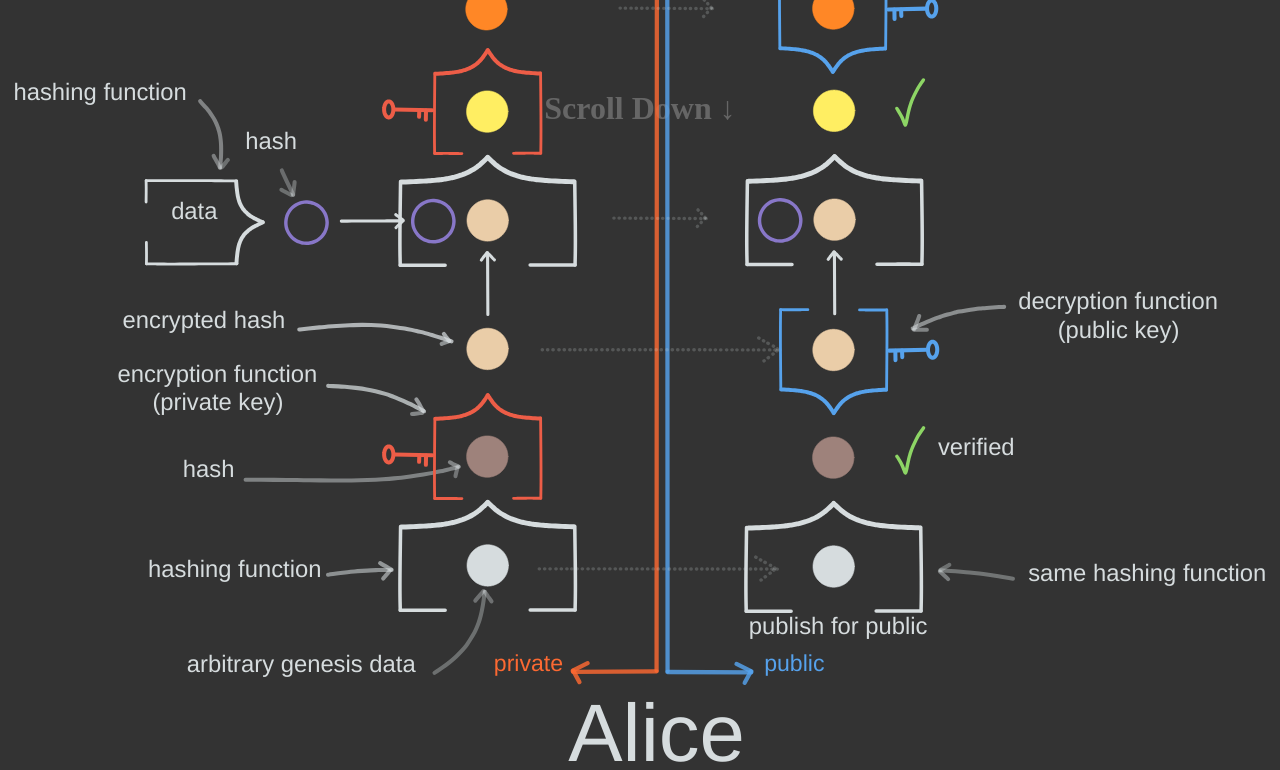
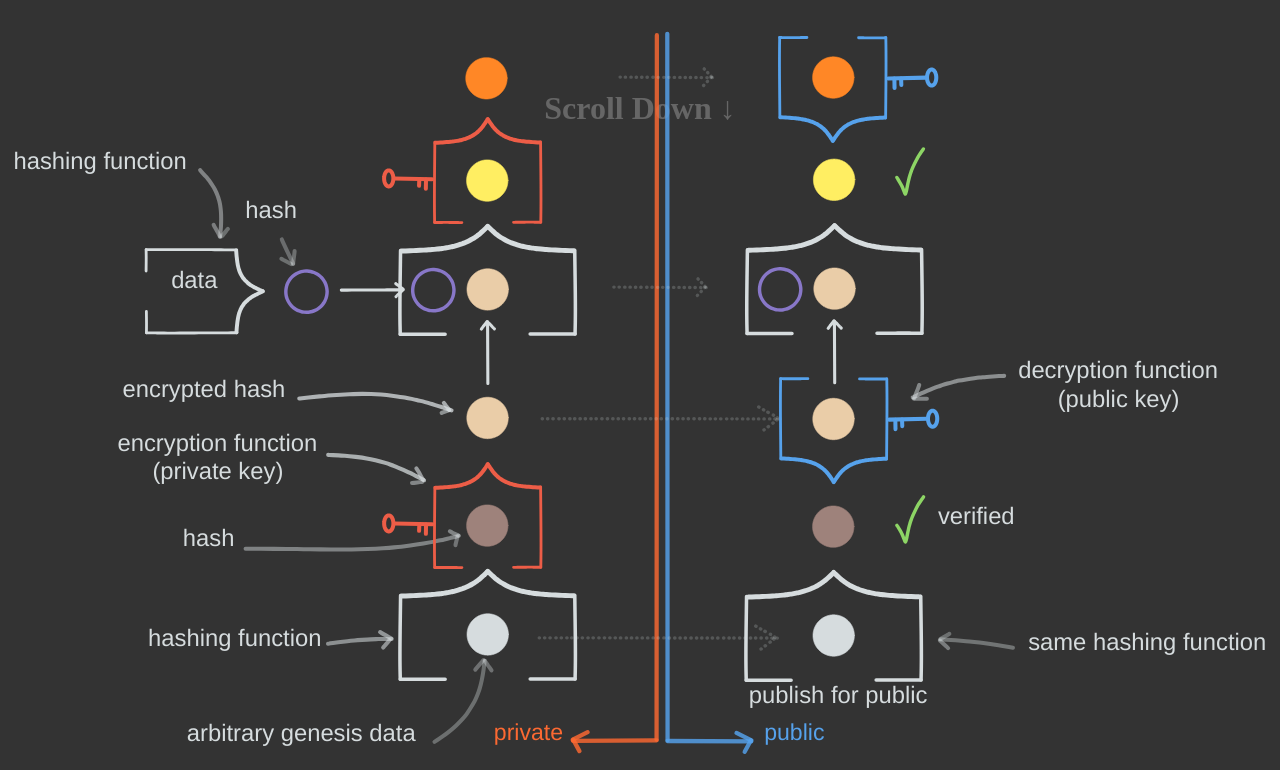
Before and after one commit to ianleblanc/diagrams, a plain HTML site: page Alice-PBC.html in a window 1280 px wide. Shown: the top 770 px of the page. Drawn offline with nearby package versions, Linux system fonts and the light colour scheme; a script that the page names is missing.

Commit message:
Update Alice-PBC.html

```diff
--- a/Alice-PBC.html
+++ b/Alice-PBC.html
@@ -21,7 +21,8 @@ color: #666;
 #svg {
   position: fixed;
   margin: auto;
-  top: 20;
+  margin-top: 20px;
+  top: 0;
   left: 0;
   right: 0;
   bottom: 0;
```
